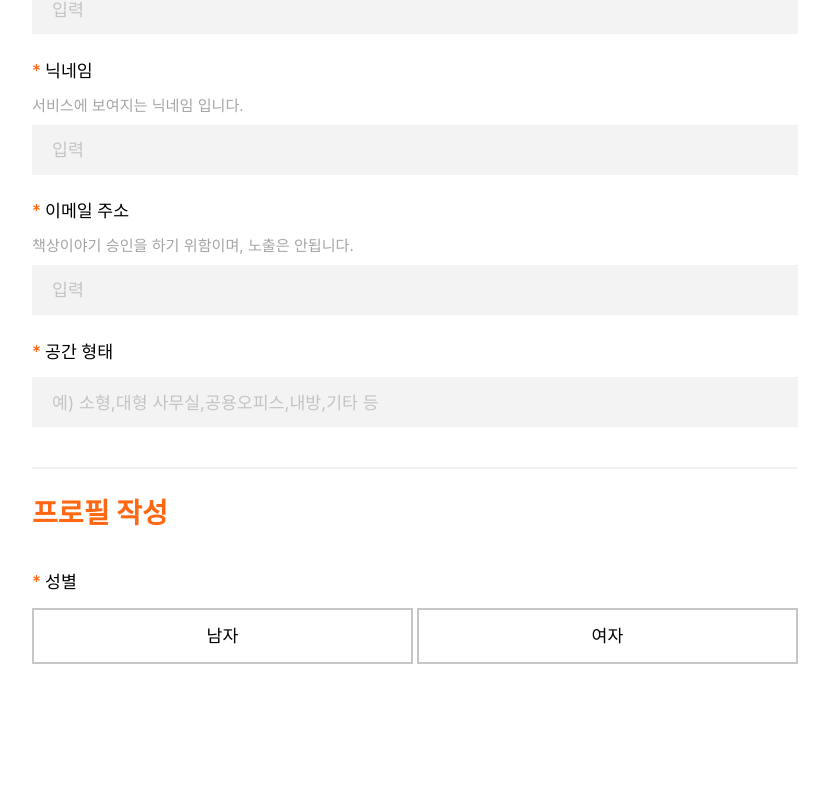
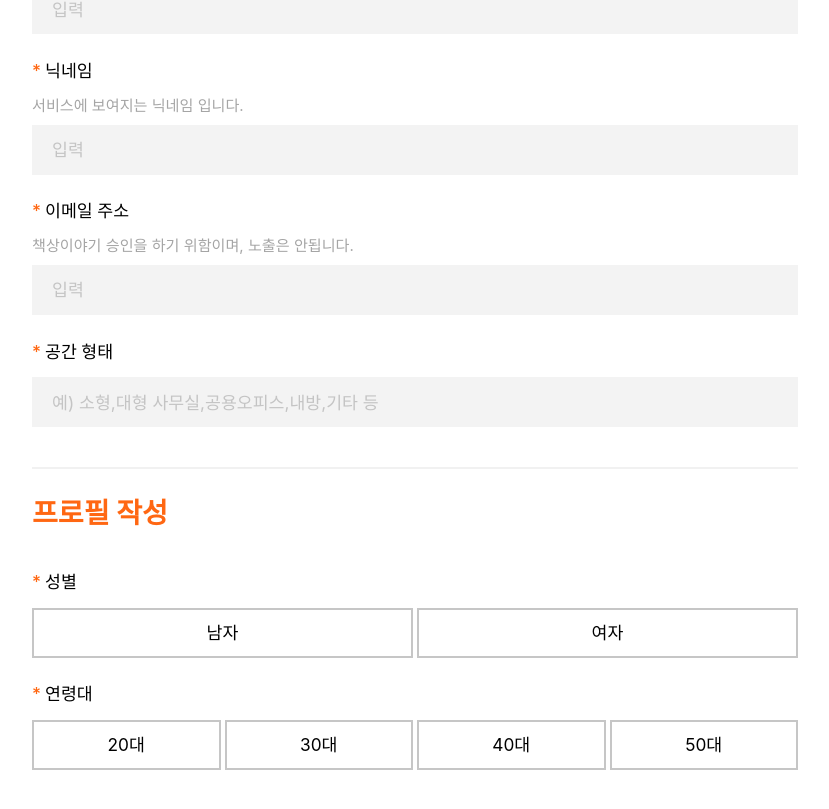
Before and after one commit to MyDeskDev/my-desk-front, a Next.js app: page /invite/desks/new in a window 1280 px wide. Shown: the part 833-1642 px from the top of the page, without its empty margins (226-1055 px from the left). Before the commit the page ends 1544 px from the top, so only its background shows below. Built offline with nearby package versions, Linux system fonts and the light colour scheme; a web font is replaced by a local one.

Commit message:
SquareRadio padding 수정

```diff
--- a/src/components/CreateDesk/SquareRadio.tsx
+++ b/src/components/CreateDesk/SquareRadio.tsx
@@ -1,9 +1,7 @@
 import { Box, Flex, useRadio } from '@chakra-ui/react';
+import { RadioProps } from '@chakra-ui/react';
 
-export interface SquareRadioProps {
-  value?: string | number;
-  children?: React.ReactNode;
-}
+export type SquareRadioProps = Pick<RadioProps, 'value' | 'children'>;
 
 const SquareRadio = (props: SquareRadioProps) => {
   const { getInputProps, getCheckboxProps } = useRadio(props);
@@ -20,7 +18,8 @@ const SquareRadio = (props: SquareRadioProps) => {
         border="2px solid #C6C6C6"
         justify="center"
         align="center"
-        p="13px 20px"
+        h="50px"
+        p="13px 0"
         fontSize="1.6rem"
         lineHeight="2.4rem"
         _checked={{
--- a/src/pages/invite/desks/new.tsx
+++ b/src/pages/invite/desks/new.tsx
@@ -94,6 +94,14 @@ const InviteCreateDesk: NextPage = () => {
                   <SquareRadio value="female">여자</SquareRadio>
                 </SquareRadioGroup>
               </InputBox>
+              <InputBox label="연령대" isRequired>
+                <SquareRadioGroup name="ageGroup">
+                  <SquareRadio value="20">20대</SquareRadio>
+                  <SquareRadio value="30">30대</SquareRadio>
+                  <SquareRadio value="40">40대</SquareRadio>
+                  <SquareRadio value="50">50대</SquareRadio>
+                </SquareRadioGroup>
+              </InputBox>
             </DeskInputSection>
           </Box>
         </form>
```
